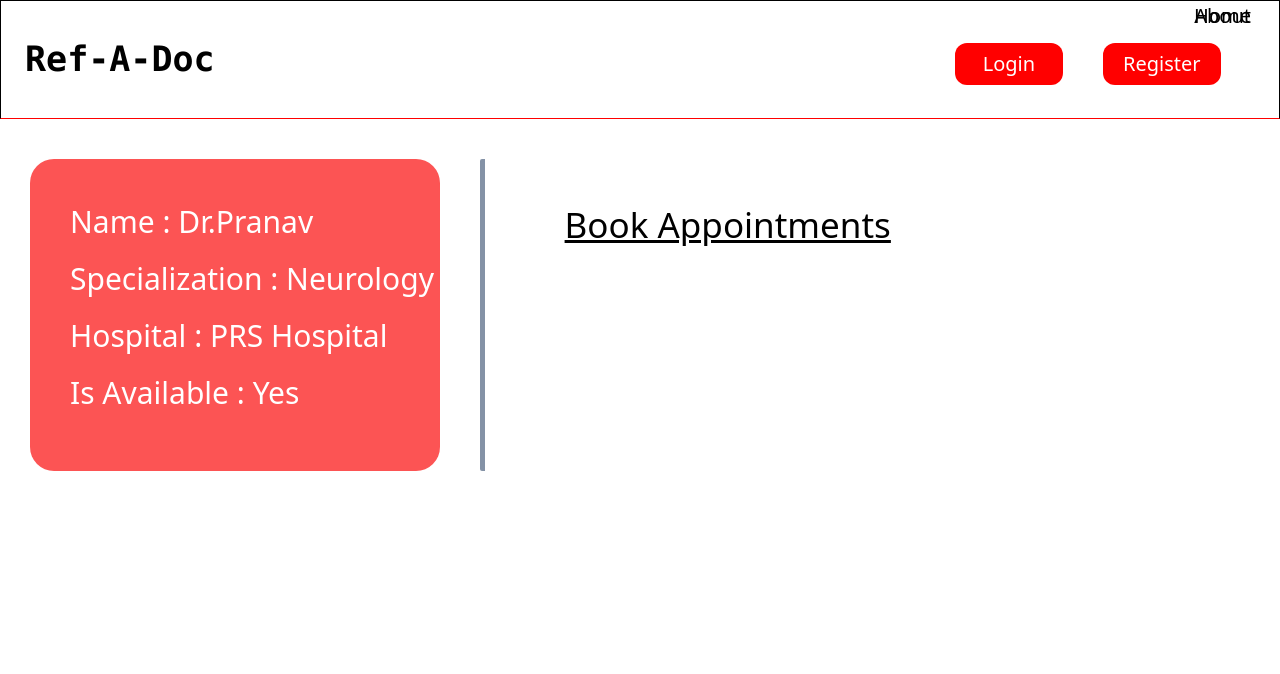
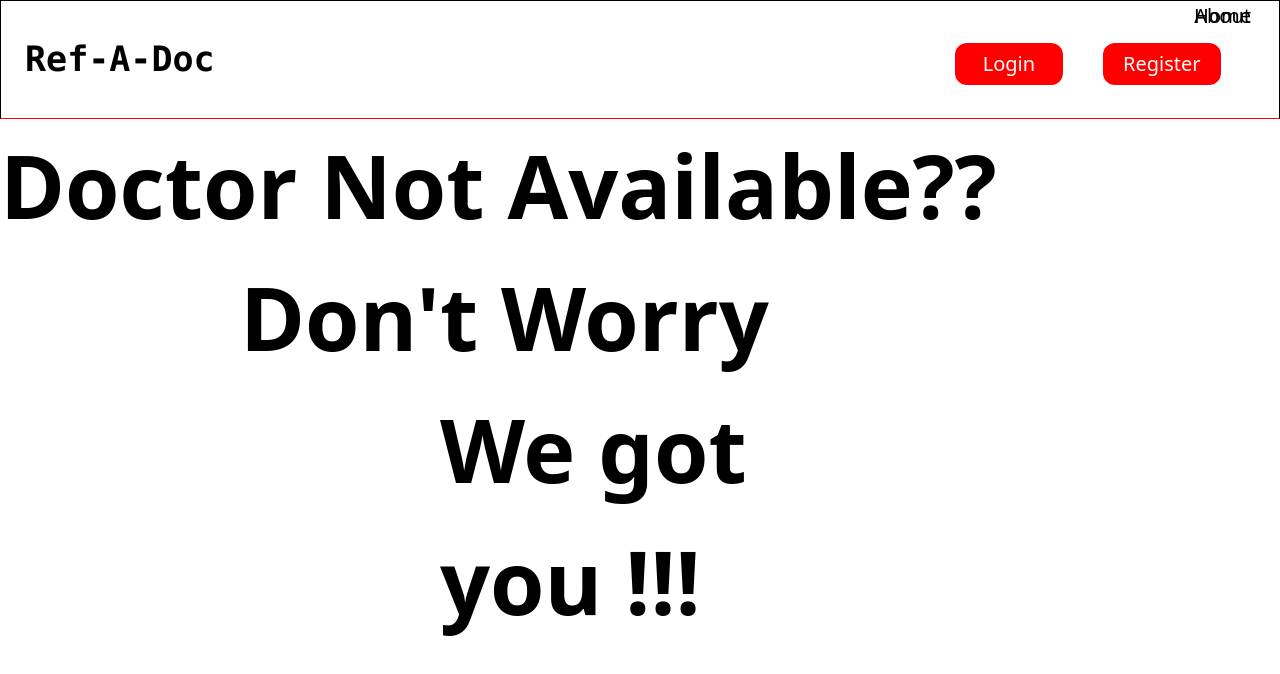
Before and after one commit to Blackeye6941/Ref-a-Doc, a React (Vite) app: page / in a window 1280 px wide. Shown: the top 674 px of the page. Built offline with nearby package versions, Linux system fonts and the light colour scheme.

Commit message:
path edited

```diff
--- a/src/pages/Home.jsx
+++ b/src/pages/Home.jsx
@@ -11,7 +11,7 @@ const Home = () => {
   }
   return (
     <>
-    <Doctor/>
+    <Hero/>
     </>
   )
 }
```
